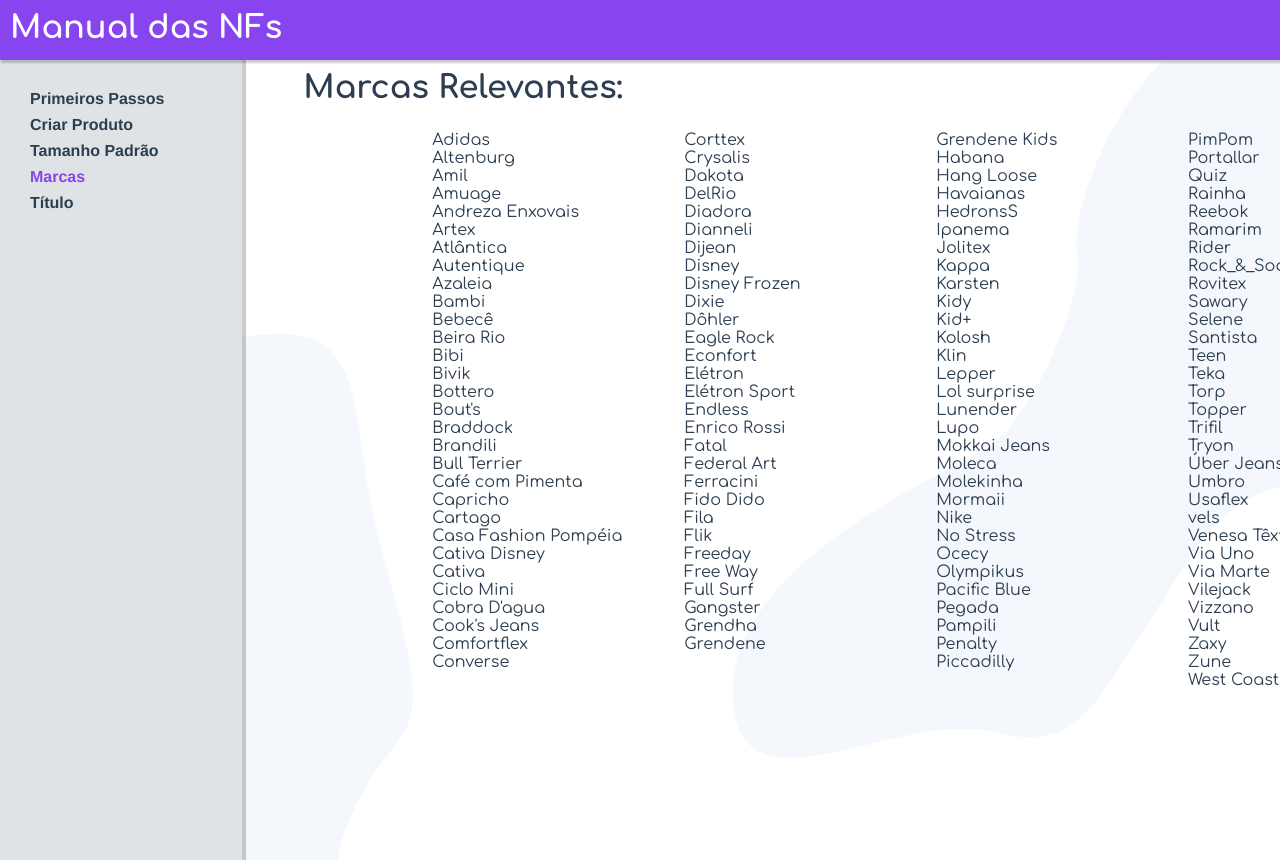
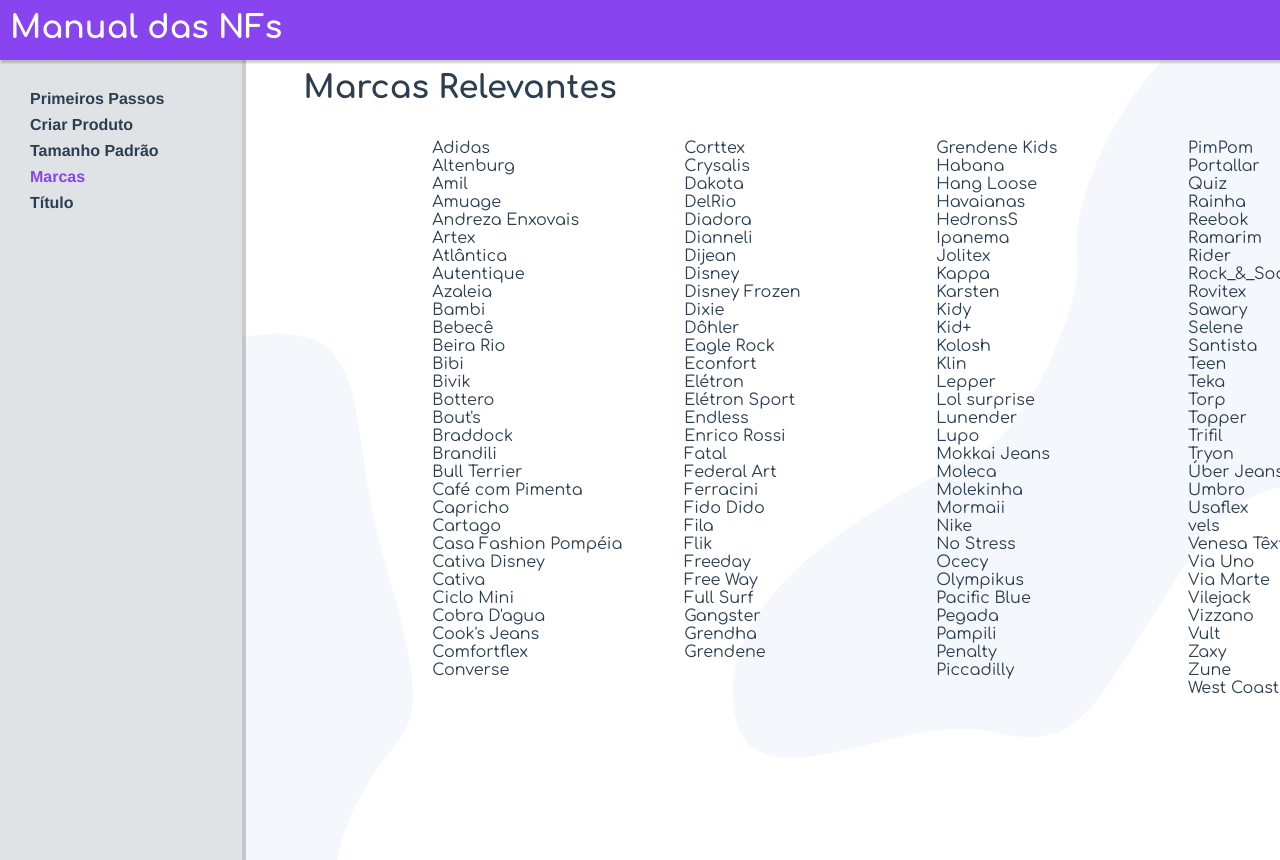
Before and after one commit to Andsu29/manual, a Vue app: page / in a window 1280 px wide. Shown: the top 860 px of the page. Built offline with nearby package versions, Linux system fonts and the light colour scheme.

Commit message:
Alguns ajustes

```diff
--- a/src/App.vue
+++ b/src/App.vue
@@ -47,7 +47,9 @@
 p,
 a,
 h1,
-h2 {
+h2,
+ul,
+li {
   margin: 0px;
 }
 body {
--- a/src/components/headerView.vue
+++ b/src/components/headerView.vue
@@ -8,6 +8,7 @@
 
 <style scoped>
 .nav {
+  margin: 0px;
   display: flex;
   justify-content: start;
   text-align: left;
--- a/src/views/HomeView.vue
+++ b/src/views/HomeView.vue
@@ -1,6 +1,6 @@
 <template>
   <div class="vh">
-    <h1>Marcas Relevantes:</h1>
+    <h1>Marcas Relevantes</h1>
     <div class="box lista">
       <ul>
         <li v-for="list in lista" :key="list">{{ list }}</li>
@@ -159,6 +159,9 @@
 ul {
   list-style: none;
 }
+h1 {
+  margin-bottom: 24px;
+}
 .box {
   width: 100%;
 }
--- a/src/views/criarProduto.vue
+++ b/src/views/criarProduto.vue
@@ -1,6 +1,6 @@
 <template>
   <div class="vh">
-    <h1>Criar Produto:</h1>
+    <h1>Criar Produto</h1>
     <section class="container">
       <div class="conteudo">
         <img class="img1" src="../assets/imagens/CodigoProduto.png" alt="" />
--- a/src/views/imprimirNotas.vue
+++ b/src/views/imprimirNotas.vue
@@ -10,7 +10,7 @@
         />
       </div>
     </section>
-    <h1>Imprimir Notas:</h1>
+    <h1>Imprimir Notas</h1>
     <div class="content">
       <div class="items">
         <h2>1) Icone para imprimir as notas.</h2>
--- a/src/views/regrasTitulo.vue
+++ b/src/views/regrasTitulo.vue
@@ -6,7 +6,6 @@
         Para a otimização dos nomes de produto a sugestão é seguir a seguinte
         regra:
       </p>
-      <br />
       <p>
         <span style="color: orange">Tipo de Produto </span> -
         <span style="color: purple">Especificações</span> -
@@ -20,7 +19,6 @@
         <span style="color: green">Play Denim </span>
         <span style="color: blue">Feminina</span>
       </p>
-      <br />
       <p style="max-width: 90ch">
         <span style="color: red">Atenção:</span> É sempre importante lembrar que
         para não afetar campanhas de mídia paga e outros fatores de SEO, deve-se
@@ -33,7 +31,6 @@
         <span style="color: green">MX Zero </span>
         <span style="color: blue">Masculina</span>
       </p>
-      <br />
 
       <h2>Exemplo - Infantil</h2>
       <p>
@@ -42,12 +39,10 @@
         <span style="color: green">Soft Kitty </span>
         <span style="color: blue">Infantil Para Menina(o)</span>
       </p>
-      <br />
       <p>
         <span style="color: red">OBS: </span>Se for Bebê, deve-se adicionar
         "Para Bebê" antes do gênero
       </p>
-      <br />
       <h2>Exemplo - Casa</h2>
       <p>
         <span style="color: orange">Jogo de Lençol</span>
@@ -55,7 +50,6 @@
         <span style="color: green">Santista </span>
         <span style="color: blue">Royal</span>
       </p>
-      <br />
 
       <h2>Exemplo - Beleza</h2>
       <p>
@@ -77,4 +71,11 @@
   text-align: center;
   margin-left: 200px;
 }
+.box p,
+h2 {
+  margin-bottom: 24px;
+}
+h1 {
+  margin-bottom: 24px;
+}
 </style>
--- a/src/views/subirTamanhos.vue
+++ b/src/views/subirTamanhos.vue
@@ -1,6 +1,6 @@
 <template>
   <div class="vh">
-    <h1>Tamanhos Para Subir:</h1>
+    <h1>Tamanhos Para Subir</h1>
     <div class="content">
       <div class="textos">
         <h2 style="color: orange">Bebê</h2>
```
